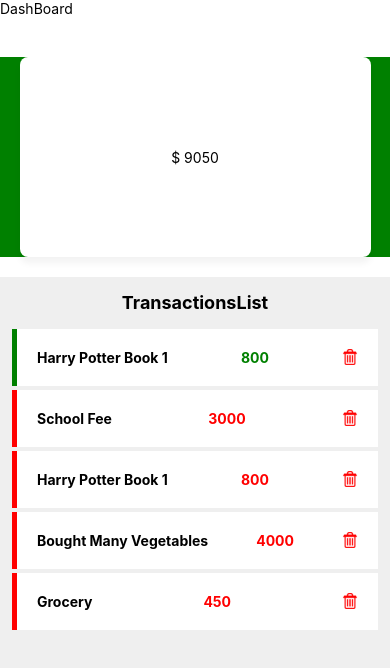
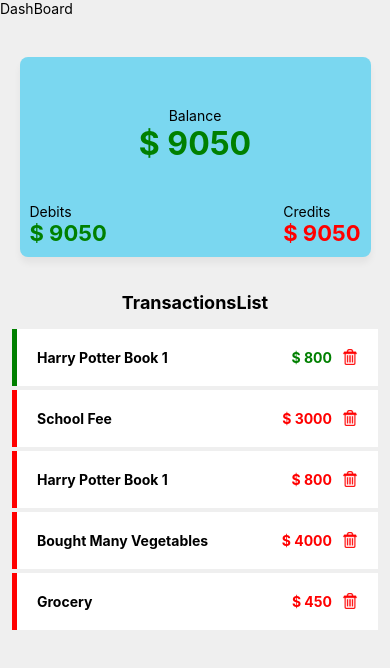
Before and after one commit to Rukmoni/wallet, a React Native app: screen / in a window 390 px wide. Shown: the top 668 px of the page. Built offline with nearby package versions, Linux system fonts and the light colour scheme.

Commit message:
UIFineTune

```diff
--- a/src/components/transactionList.tsx
+++ b/src/components/transactionList.tsx
@@ -7,28 +7,31 @@ import {
   Image,
   TouchableOpacity,
 } from 'react-native';
-import {useAppSelector, useAppDispatch} from '../reduxStore/reduxHooks';
-import {Transaction} from '../interfaces/transaction';
-import {icons} from '../assets/images';
-import {deleteTransaction} from '../reduxStore/walletSlice';
+import { useAppSelector, useAppDispatch } from '../reduxStore/reduxHooks';
+import { Transaction } from '../interfaces/transaction';
+import { icons } from '../assets/images';
+import { deleteTransaction } from '../reduxStore/walletSlice';
+import { currencyFormatter } from '../utils/helpers';
 
 type Iprops = {
   trans: Transaction;
 };
 
-const Item = ({trans}: Iprops) => {
+const Item = ({ trans }: Iprops) => {
   const dispatch = useAppDispatch();
   // console.log(trans)
   return (
     <View style={trans.type === 'debit' ? styles.itemDebit : styles.itemCredit}>
       <Text style={styles.title}>{trans.itemName}</Text>
+      <View style={{ flexDirection: 'row' }}>
         <Text
           style={trans.type === 'debit' ? styles.costDebit : styles.costCredit}>
-        {trans.itemAmount}
+          {currencyFormatter(trans.itemAmount)}
         </Text>
         <TouchableOpacity onPress={() => dispatch(deleteTransaction(trans._id))}>
           <Image style={styles.icon} source={icons.delete} />
         </TouchableOpacity>
+      </View>
     </View>
   );
 };
@@ -103,6 +106,7 @@ const styles = StyleSheet.create({
   icon: {
     width: 16,
     height: 16,
+    marginLeft:10,
   },
 });
 export default TransactionsList;
--- a/src/components/walletCard.tsx
+++ b/src/components/walletCard.tsx
@@ -1,14 +1,27 @@
 import React from 'react';
-import {View, Text, StyleSheet} from 'react-native';
-import {useAppSelector} from '../reduxStore/reduxHooks';
-import {currencyFormatter} from '../utils/helpers'
+import { View, Text, StyleSheet } from 'react-native';
+import { useAppSelector } from '../reduxStore/reduxHooks';
+import { currencyFormatter } from '../utils/helpers'
 
 const WalletCard = () => {
   const walletState = useAppSelector(state => state.wallet);
   return (
     <View style={styles.container}>
       <View style={styles.card}>
-        <Text>{currencyFormatter(walletState.walletTotal)}</Text>
+        <View style={styles.balanceBlock}>
+          <Text>Balance</Text>
+          <Text style={styles.balanceTxt}>{currencyFormatter(walletState.walletTotal)}</Text>
+        </View>
+        <View style={styles.bottomRow}>
+          <View style={styles.balanceSubBlock}>
+            <Text>Debits</Text>
+            <Text style={styles.debitsTxt}>{currencyFormatter(walletState.walletTotal)}</Text>
+          </View>
+          <View style={styles.balanceSubBlock}>
+            <Text>Credits</Text>
+            <Text style={styles.creditsTxt}>{currencyFormatter(walletState.walletTotal)}</Text>
+          </View>
+        </View>
       </View>
     </View>
   );
@@ -16,16 +29,14 @@ const WalletCard = () => {
 
 const styles = StyleSheet.create({
   container: {
-
     marginTop: 40,
     alignItems: 'center',
-    backgroundColor:'green',
-    marginBottom:20,
+    marginBottom: 20,
   },
   card: {
     width: '90%',
     height: 200,
-    backgroundColor: 'white',
+    backgroundColor: '#7AD7F0',
     borderRadius: 8,
 
     shadowColor: '#00000021',
@@ -36,8 +47,37 @@ const styles = StyleSheet.create({
     shadowOpacity: 0.37,
     shadowRadius: 7.49,
     elevation: 12,
-    justifyContent: 'center',
+
+  },
+  balanceBlock: {
     alignItems: 'center',
+    marginTop: 50
   },
+  balanceTxt: {
+    fontSize: 32,
+    color: 'green',
+    fontWeight: 'bold'
+  },
+  bottomRow: {
+    flexDirection: 'row',
+    justifyContent: 'space-between',
+    paddingHorizontal:10
+
+  },
+  balanceSubBlock: {
+    marginTop: 40,
+
+  },
+  creditsTxt: {
+    fontSize: 22,
+    color: 'red',
+    fontWeight: 'bold'
+  },
+  debitsTxt: {
+    fontSize: 22,
+    color: 'green',
+    fontWeight: 'bold'
+
+  }
 });
 export default WalletCard;
--- a/src/screens/dashBoard.tsx
+++ b/src/screens/dashBoard.tsx
@@ -8,13 +8,19 @@ import FAB from 'react-native-fab';
 const DashBoard = () => {
   const dispatch = useAppDispatch();
   const [showForm, setShowForm] = useState(false);
+
+  /**
+   * Fetching Datas , can add Loading logics here to Finetune AppLoading
+   */
   useEffect(() => {
     dispatch(getTranscations());
   }, [dispatch]);
 
-  const handleModalClose = () => {
+/**/
+const handleModalClose = () => {
     setShowForm(false);
   };
+
   return (
     <View style={styles.container}>
       <Modal animationType="slide" transparent={true} visible={showForm}>
@@ -38,7 +44,7 @@ const DashBoard = () => {
 const styles = StyleSheet.create({
   container: {
     flex: 1,
-
+    backgroundColor: '#EFEFEF',
   },
 });
 export default DashBoard;
```
Lines whose indentation alone changed are shown as unchanged.
